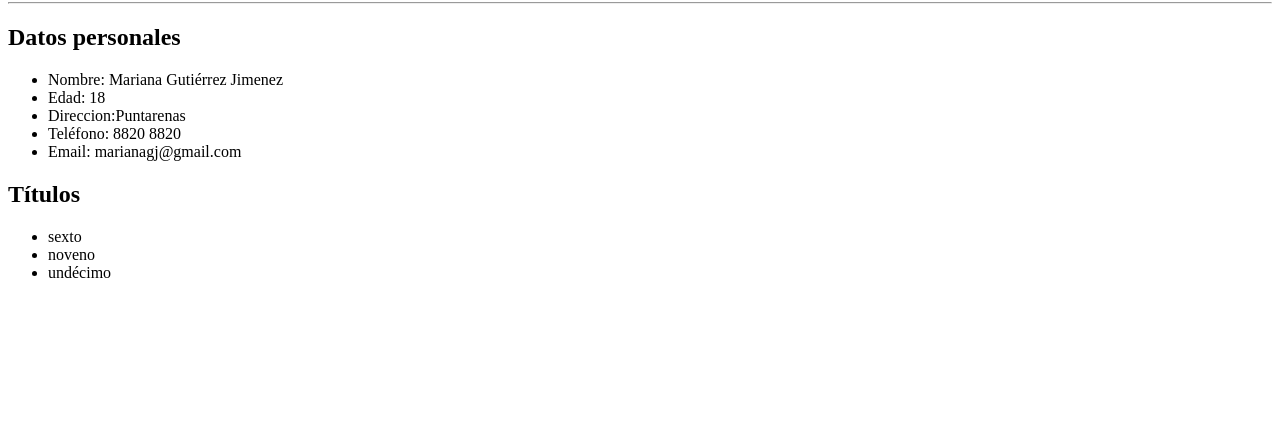
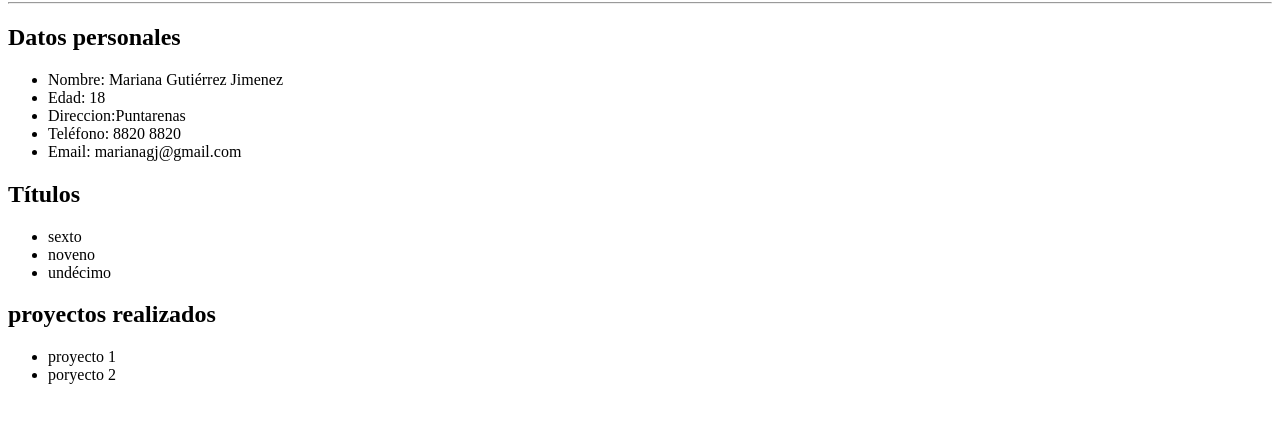
Before and after one commit to mayigj/proyecto-repositorio, a plain HTML site: page index.html in a window 1280 px wide. Shown: the part 78-500 px from the top of the page. Drawn offline with Linux system fonts and the light colour scheme.

Commit message:
tercer comitt. proyectos

```diff
--- a/index.html
+++ b/index.html
@@ -24,5 +24,11 @@
         <li>noveno</li>
         <li>undécimo</li>
     </ul>
+
+    <h2>proyectos realizados</h2>
+    <ul>
+        <li>proyecto 1</li>
+        <li>poryecto 2</li>
+    </ul>
 </body>
 </html>
```
